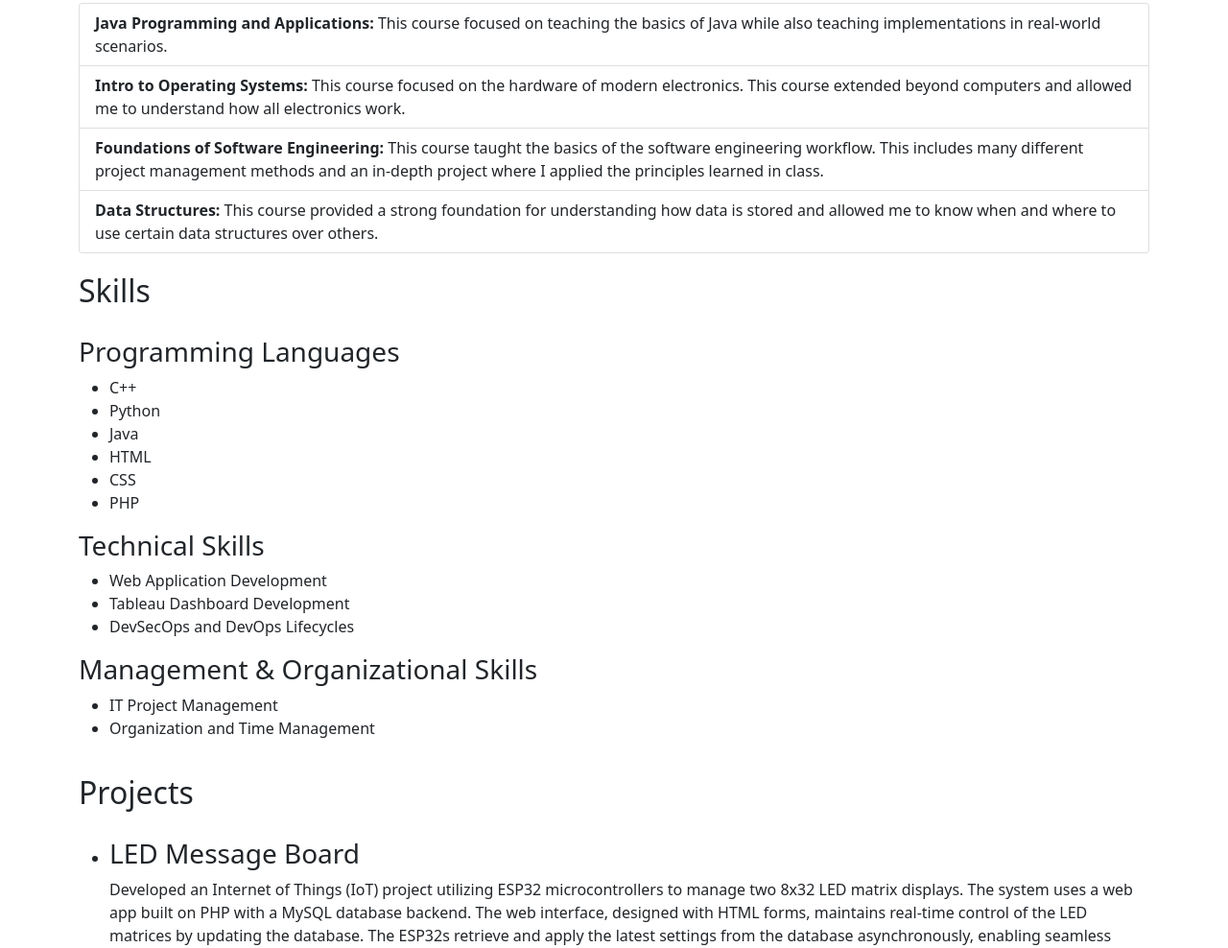
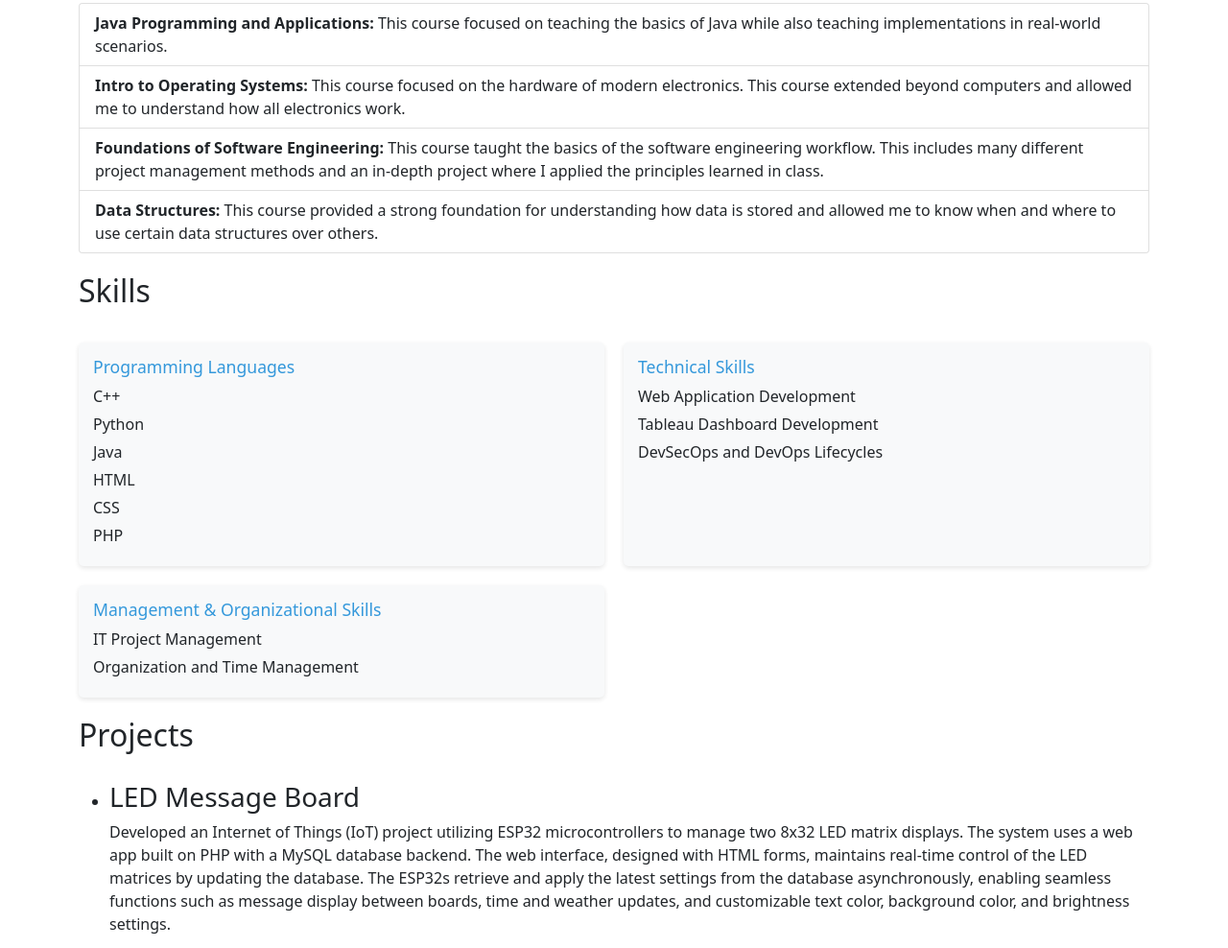
Before and after one commit to ardhf/CS490WD, a plain HTML site: page index.html in a window 1280 px wide. Shown: the part 928-1916 px from the top of the page at 96% size. Drawn offline with nearby package versions, Linux system fonts and the light colour scheme.

Commit message:
Update style.css

```diff
--- a/style.css
+++ b/style.css
@@ -19,3 +19,45 @@
 .heading-text {
 	padding: 20px 0;
 }
+
+/* displays all of the skills in a grid-like format */
+.skills-grid {
+	display: grid;
+	grid-template-columns: repeat(auto-fill, minmax(400px, 1fr)); /* allows the  grid pieces to be side by side and take up as much space as the body*/
+	gap: 20px;
+	margin-top: 15px;
+}
+
+/* This is all of the individual grid piece properties */
+.skill-category {
+	background-color: #f8f9fa;
+	border-radius: 5px;
+	padding: 15px;
+	box-shadow: 0 2px 5px rgba(0,0,0,0.1);
+}
+
+/* This is for the heading in the skills tab */
+.skill-category h3 {
+	margin-top: 0;
+	color: #3498db;
+	font-size: 1.1em;
+}
+
+/* This is for each skill in each section and  makes them not have bullet points*/
+.skill-list {
+	list-style-type: none;
+	padding: 0;
+	margin: 0;
+}
+
+/* This applies to each list element in the skill list and gives them a little more space under each element*/
+.skill-list li {
+	margin-bottom: 5px;
+}
+
+/* For formatting the contact section really nice*/
+.contact-info {
+	background-color: #f2f2f2;
+	padding: 15px;
+	border-radius: 5px;
+}
```
